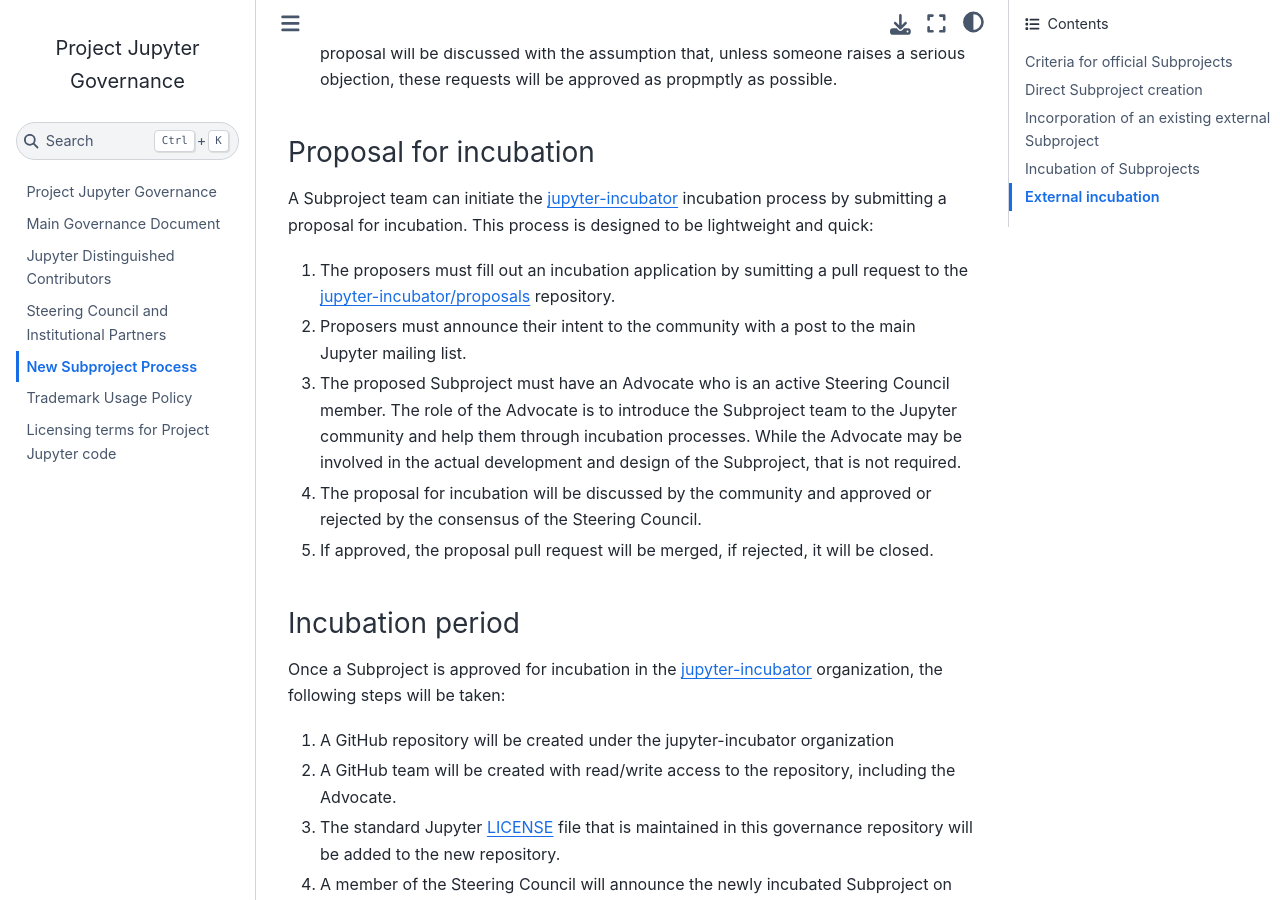
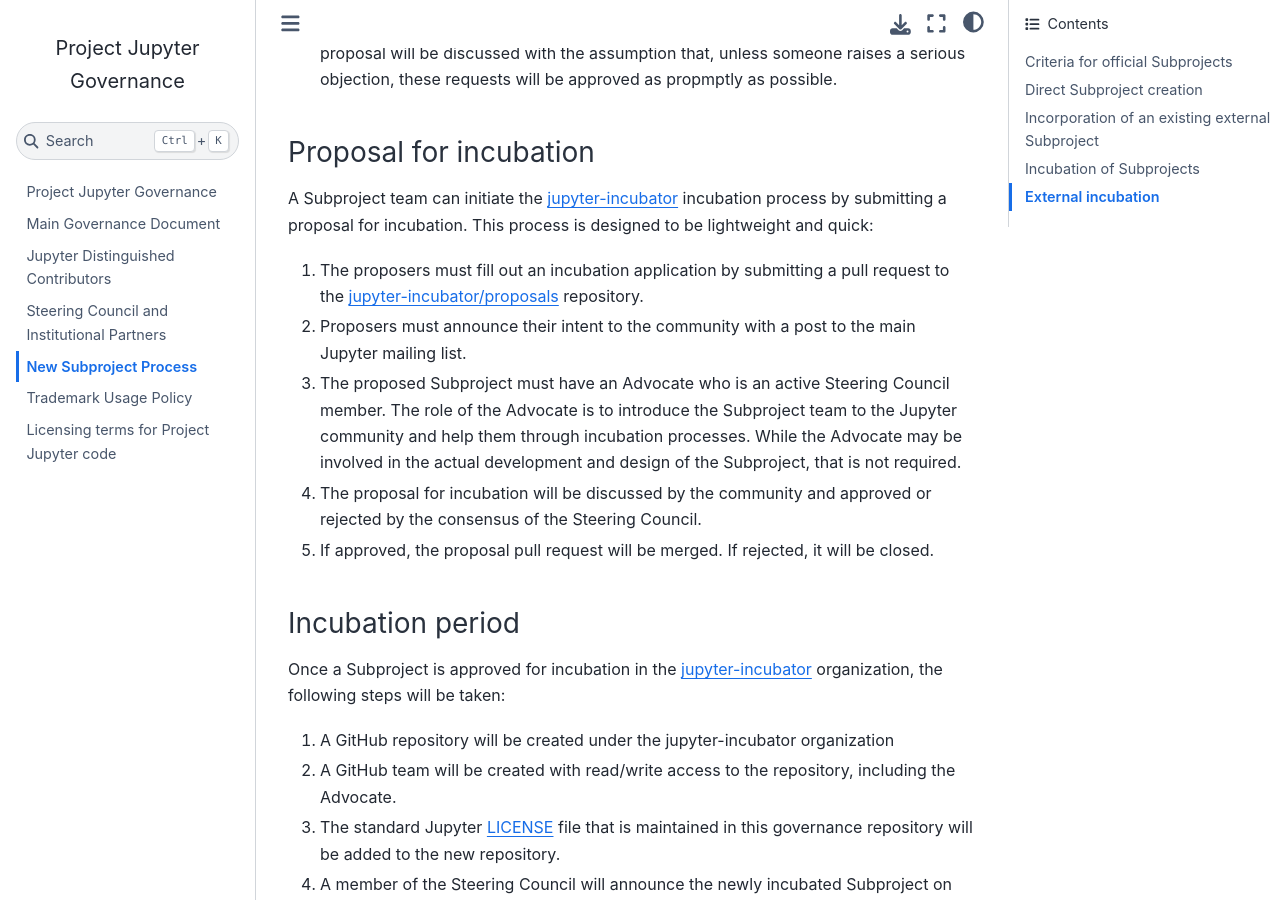
Before and after one commit to jupyter/governance, a Jupyter Book: the page built from newsubprojects.md, in a window 1280 px wide and 900 px high, scrolled down 5001 px. Built offline with Jupyter Book 1.0.4 settings and Sphinx 7.4.7 and the Sphinx Book theme 1.1.4, drawn with Linux system fonts in a browser that asks for light colours; pages that are not in the unit, such as notebooks, are missing from menus.

```diff
--- a/newsubprojects.md
+++ b/newsubprojects.md
@@ -198,7 +198,7 @@ A Subproject team can initiate the [jupyter-incubator](https://github.com/jupyte
 incubation process by submitting a proposal for incubation. This process is designed to be
 lightweight and quick:
 
-1. The proposers must fill out an incubation application by sumitting a pull request to the
+1. The proposers must fill out an incubation application by submitting a pull request to the
    [jupyter-incubator/proposals](https://github.com/jupyter-incubator/proposals) repository.
 2. Proposers must announce their intent to the community with a post to the main Jupyter
    mailing list.
@@ -208,7 +208,7 @@ lightweight and quick:
    of the Subproject, that is not required.
 4. The proposal for incubation will be discussed by the community and approved or rejected by
    the consensus of the Steering Council.
-5. If approved, the proposal pull request will be merged, if rejected, it will be closed.
+5. If approved, the proposal pull request will be merged. If rejected, it will be closed.
 
 ### Incubation period
 
```
